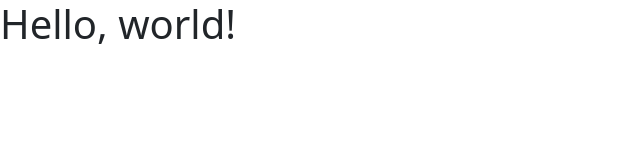
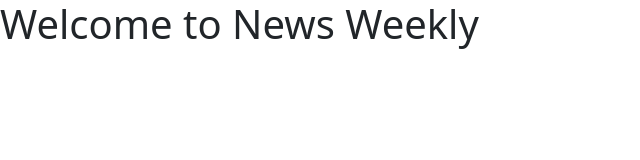
Before and after one commit to SuraiyaAkterTrishna/news-weekly, a plain HTML site: page index.html in a window 1280 px wide. Shown: the whole page, without its empty margins (0-640 px from the left). Drawn offline with nearby package versions, Linux system fonts and the light colour scheme.

Commit message:
start working

```diff
--- a/index.html
+++ b/index.html
@@ -7,7 +7,7 @@
     <link href="https://cdn.jsdelivr.net/npm/bootstrap@5.2.3/dist/css/bootstrap.min.css" rel="stylesheet" integrity="sha384-rbsA2VBKQhggwzxH7pPCaAqO46MgnOM80zW1RWuH61DGLwZJEdK2Kadq2F9CUG65" crossorigin="anonymous">
   </head>
   <body>
-    <h1>Hello, world!</h1>
+    <h1>Welcome to News Weekly</h1>
     <script src="https://cdn.jsdelivr.net/npm/bootstrap@5.2.3/dist/js/bootstrap.bundle.min.js" integrity="sha384-kenU1KFdBIe4zVF0s0G1M5b4hcpxyD9F7jL+jjXkk+Q2h455rYXK/7HAuoJl+0I4" crossorigin="anonymous"></script>
     <script src="index.js"></script>
   </body>
```
